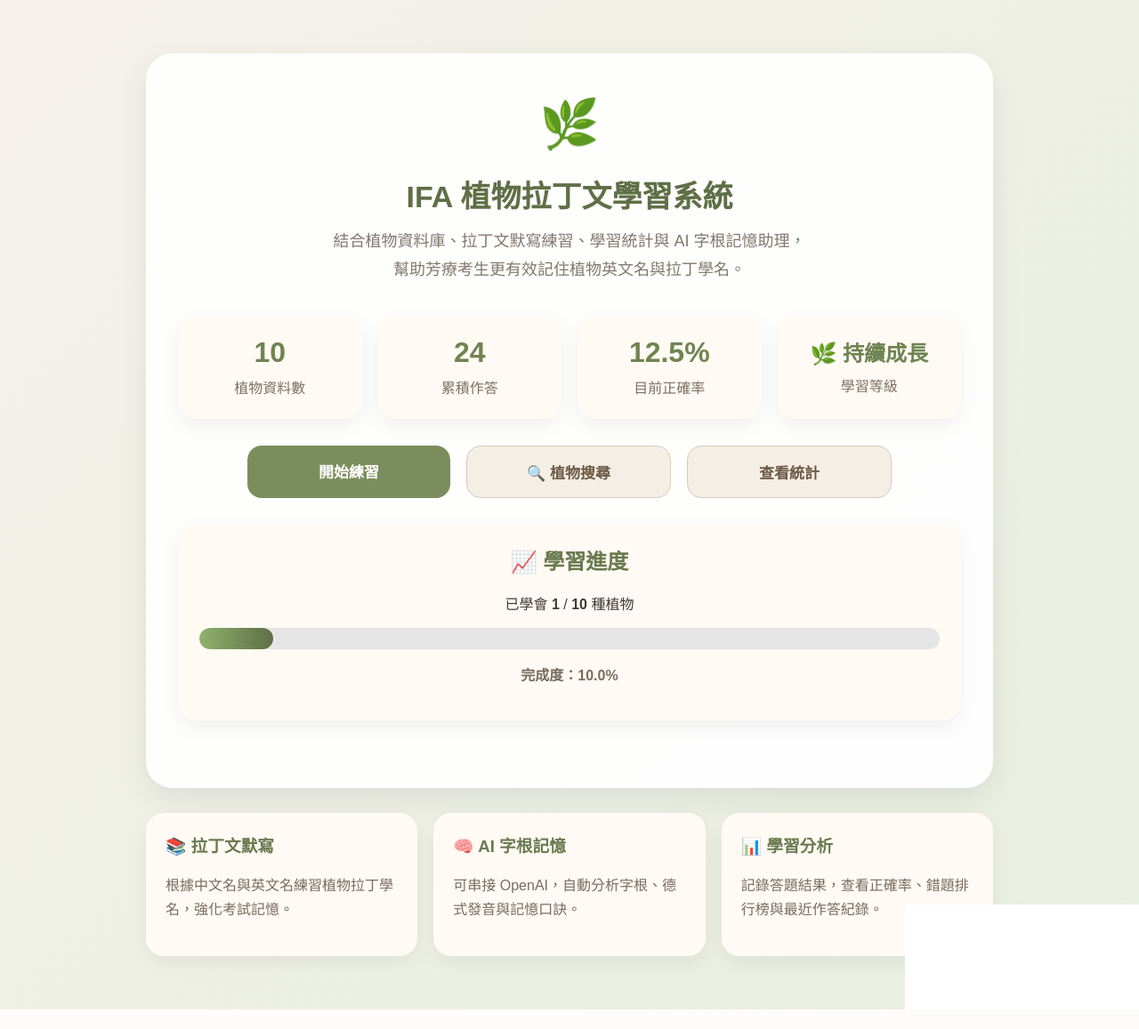
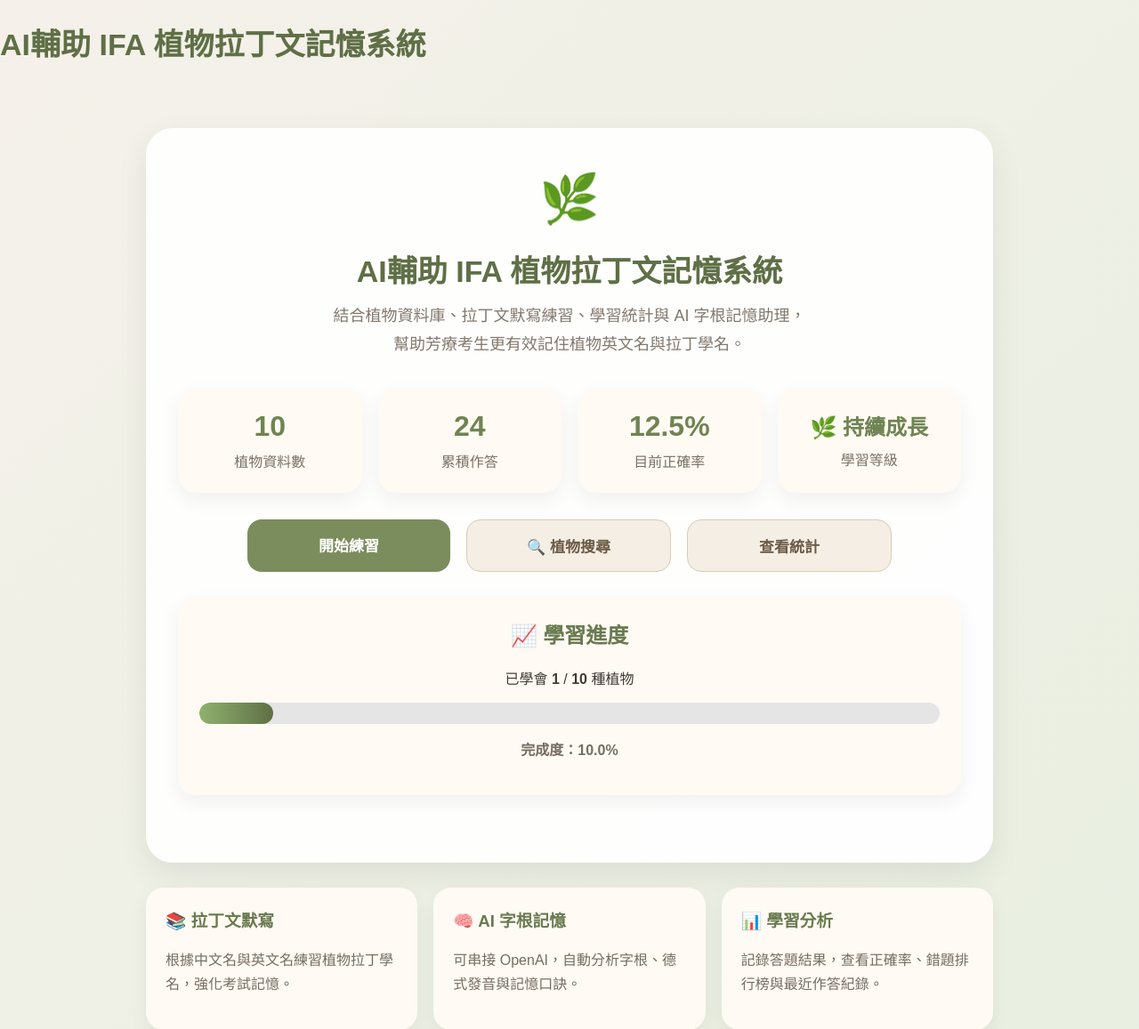
Before and after one commit to inalee99/ifa-latin-learning-system, a Flask app: page / in a window 1280 px wide. Shown: the top 1157 px of the page at 89% size. Before the commit the page ends 1135 px from the top, so only its background shows below. Run offline with Flask 3, Linux system fonts and the light colour scheme; data comes from the database, SQL or seed files in the repository.

Commit message:
修改網站標題

```diff
--- a/templates/index.html
+++ b/templates/index.html
@@ -3,7 +3,7 @@
 
 <head>
     <meta charset="UTF-8">
-    <title>IFA 植物拉丁文學習系統</title>
+    <h1>AI輔助 IFA 植物拉丁文記憶系統</h1>
 
     <style>
         body {
@@ -178,7 +178,7 @@
 
             <div class="icon">🌿</div>
 
-            <h1>IFA 植物拉丁文學習系統</h1>
+            <h1>AI輔助 IFA 植物拉丁文記憶系統</h1>
 
             <div class="subtitle">
                 結合植物資料庫、拉丁文默寫練習、學習統計與 AI 字根記憶助理，<br>
```
